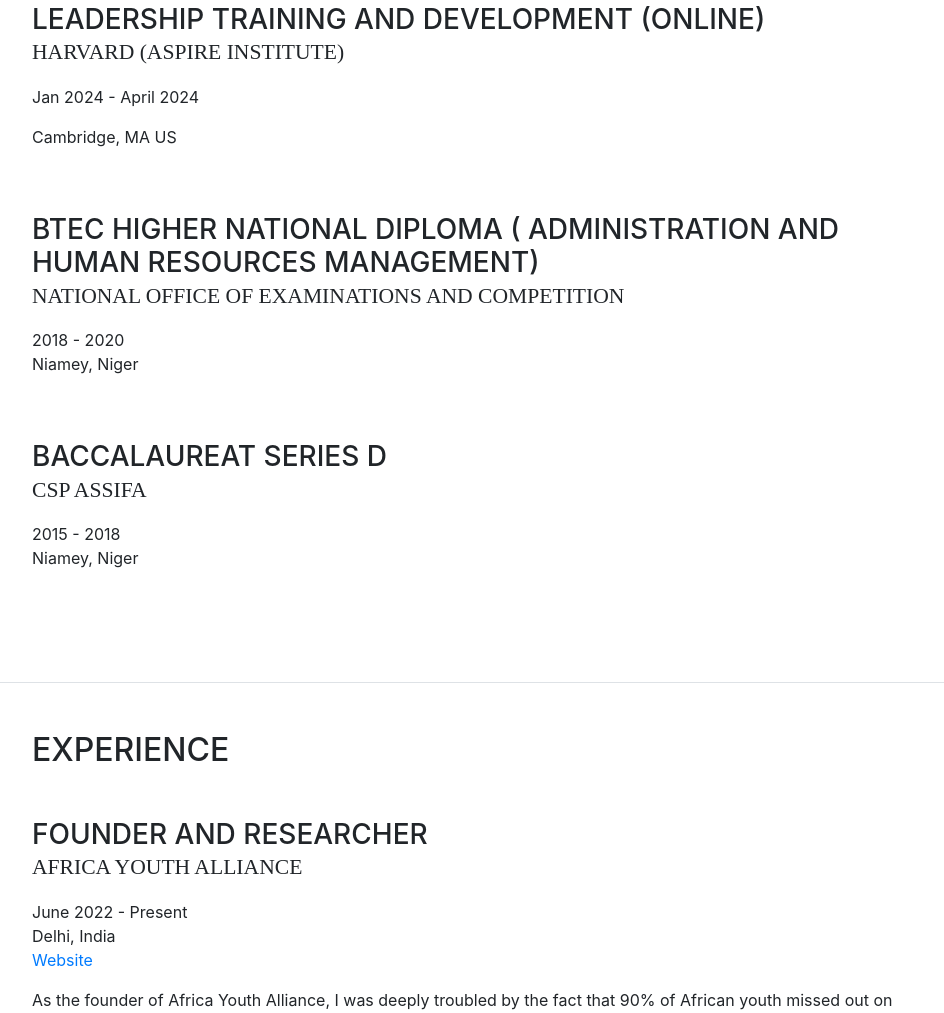
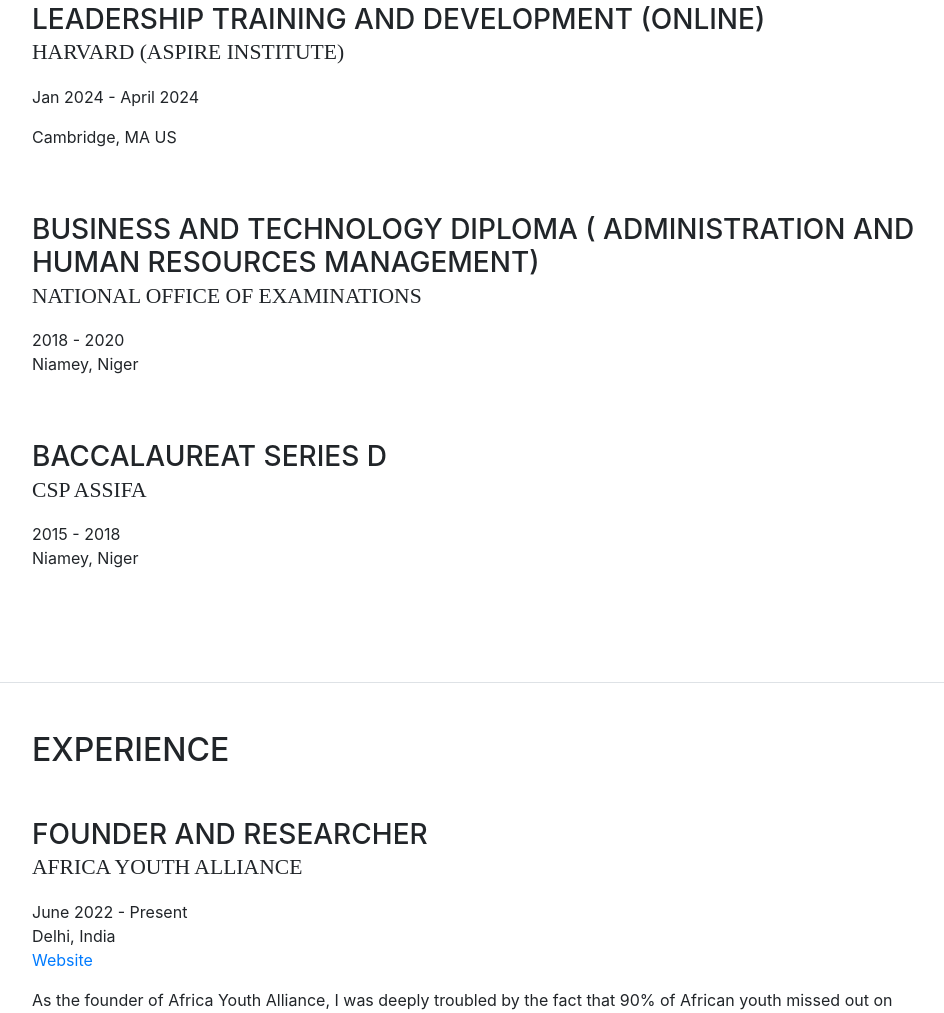
Before and after one commit to abdoulasani/Portfolio, a website with bundled scripts: page index.html in a window 1280 px wide. Shown: the part 1422-2435 px from the top of the page, without its empty margins (288-1232 px from the left). Built offline with nearby package versions, Linux system fonts and the light colour scheme; a web font is replaced by a local one.

Commit message:
Update index.html

```diff
--- a/index.html
+++ b/index.html
@@ -201,9 +201,9 @@
 
       <div class="resume-item d-flex flex-column flex-md-row mb-5">
         <div class="resume-content mr-auto">
-          <h3 class="mb-0"> BTEC Higher National Diploma
+          <h3 class="mb-0"> Business and Technology Diploma
 ( Administration and Human Resources Management) </h3>
-          <div class="subheading mb-3">National Office of Examinations and Competition</div>
+          <div class="subheading mb-3">National Office of Examinations </div>
           <p>2018 - 2020<br>
             Niamey, Niger</p>
         </div>
```
